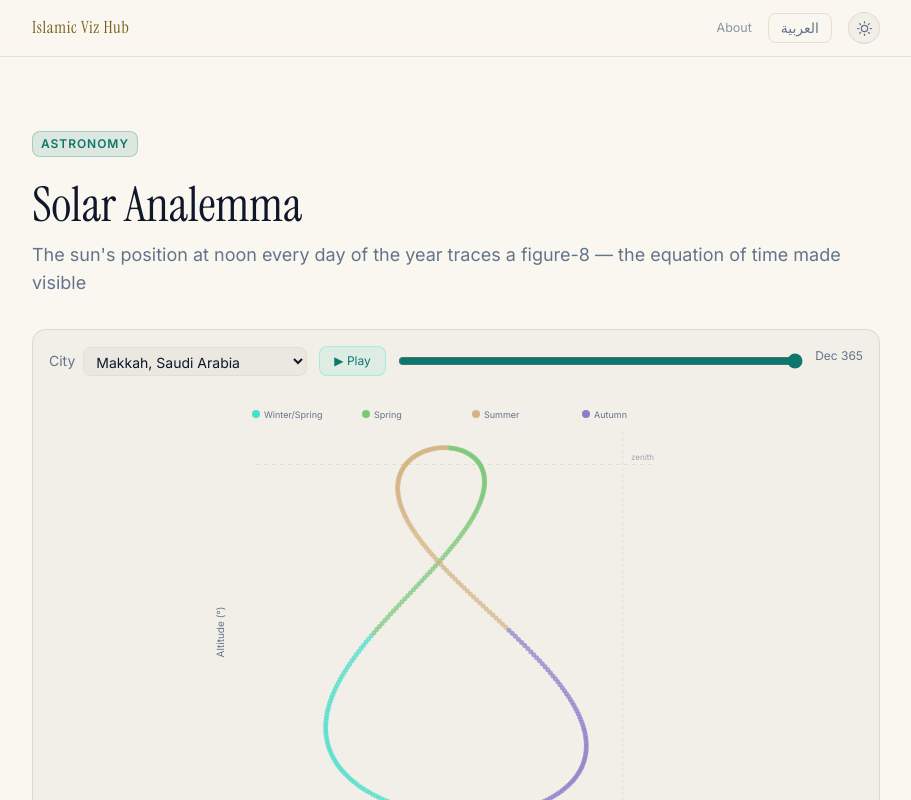
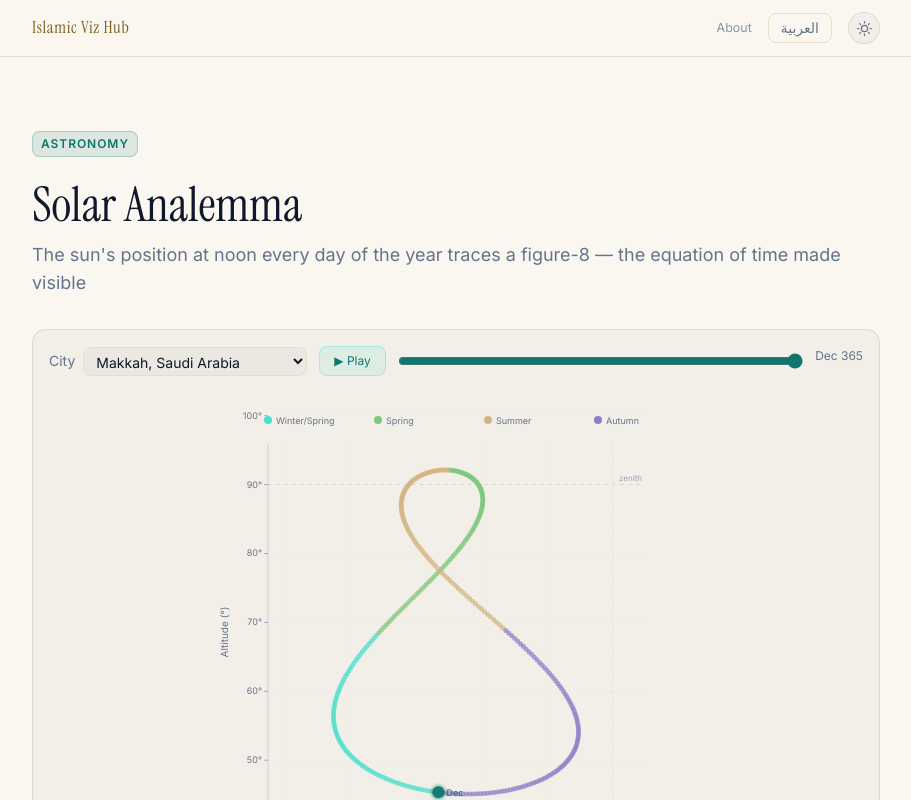
Before and after one commit to aousabdo/islamic-viz, a React (Vite) app: page /en/v/analemma in a window 1280 px wide. Shown: the top 800 px of the page, without its empty margins (184-1095 px from the left). Built offline with nearby package versions, Linux system fonts and the light colour scheme; a web font is replaced by a local one.

Commit message:
feat(analemma): add axis gridlines and tick-value labels
Adds 1-2-5-spaced ticks with degree values on both axes so readers can
see the sun's altitude and east-west sky angle directly off the chart.
The zenith reference and EoT=0 line are kept.

```diff
--- a/src/viz/analemma/Analemma.tsx
+++ b/src/viz/analemma/Analemma.tsx
@@ -9,7 +9,7 @@ import contentAr from './content.ar.json';
 
 const W = 480;
 const H = 480;
-const PAD = 40;
+const PAD = 52;
 
 type Pt = { day: number; az: number; alt: number };
 
@@ -18,6 +18,20 @@ function ptColor(day: number): string {
   if (day <= 171) return '#7cc87a'; // spring
   if (day <= 265) return '#d4b483'; // summer
   return '#8b7ec8';                 // autumn/winter
+}
+
+// 1–2–5 sequence tick generator.
+function niceTicks(min: number, max: number, targetCount = 6): number[] {
+  const range = max - min;
+  if (!(range > 0)) return [];
+  const rawStep = range / targetCount;
+  const pow = Math.pow(10, Math.floor(Math.log10(rawStep)));
+  const n = rawStep / pow;
+  const step = (n < 1.5 ? 1 : n < 3 ? 2 : n < 7 ? 5 : 10) * pow;
+  const first = Math.ceil(min / step) * step;
+  const ticks: number[] = [];
+  for (let v = first; v <= max + step * 0.5; v += step) ticks.push(v);
+  return ticks;
 }
 
 export default function Analemma() {
@@ -92,15 +106,19 @@ export default function Analemma() {
 
   const allAz  = pts.map((p) => p.az);
   const allAlt = pts.map((p) => p.alt);
-  const azMin  = Math.min(...allAz)  - 2;
-  const azMax  = Math.max(...allAz)  + 2;
-  const altMin = Math.min(...allAlt) - 2;
-  const altMax = Math.max(...allAlt) + 2;
+  const azRange  = Math.max(...allAz)  - Math.min(...allAz);
+  const altRange = Math.max(...allAlt) - Math.min(...allAlt);
+  const azMin  = Math.min(...allAz)  - Math.max(2, azRange  * 0.08);
+  const azMax  = Math.max(...allAz)  + Math.max(2, azRange  * 0.08);
+  const altMin = Math.min(...allAlt) - Math.max(2, altRange * 0.08);
+  const altMax = Math.max(...allAlt) + Math.max(2, altRange * 0.08);
 
   const xScale = (az: number)  => PAD + ((az  - azMin)  / (azMax  - azMin))  * (W - 2 * PAD);
   const yScale = (alt: number) => H - PAD - ((alt - altMin) / (altMax - altMin)) * (H - 2 * PAD);
 
   const lastPt = visiblePts[visiblePts.length - 1];
+  const xTicks = niceTicks(azMin,  azMax,  6);
+  const yTicks = niceTicks(altMin, altMax, 6);
 
   return (
     <div>
@@ -137,12 +155,48 @@ export default function Analemma() {
       <GlowDefs />
 
       <svg viewBox={`0 0 ${W} ${H}`} style={{ width: '100%', maxWidth: W, height: 'auto', display: 'block', margin: '0 auto' }}>
+        {/* Plot frame */}
+        <line x1={PAD} y1={H - PAD} x2={W - PAD} y2={H - PAD} stroke="var(--ink-dim)" strokeWidth={0.6} opacity={0.45} />
+        <line x1={PAD} y1={PAD}     x2={PAD}     y2={H - PAD} stroke="var(--ink-dim)" strokeWidth={0.6} opacity={0.45} />
+
+        {/* X gridlines, tick marks + values */}
+        {xTicks.map((t) => {
+          const x = xScale(t);
+          return (
+            <g key={`xt-${t}`}>
+              <line x1={x} y1={PAD} x2={x} y2={H - PAD}
+                stroke="var(--rule)" strokeWidth={0.35} opacity={0.18} />
+              <line x1={x} y1={H - PAD} x2={x} y2={H - PAD + 4}
+                stroke="var(--ink-dim)" strokeWidth={0.8} opacity={0.7} />
+              <text x={x} y={H - PAD + 14} textAnchor="middle" fontSize={9} fill="var(--ink-dim)">
+                {t.toFixed(0)}°
+              </text>
+            </g>
+          );
+        })}
+
+        {/* Y gridlines, tick marks + values */}
+        {yTicks.map((t) => {
+          const y = yScale(t);
+          return (
+            <g key={`yt-${t}`}>
+              <line x1={PAD} y1={y} x2={W - PAD} y2={y}
+                stroke="var(--rule)" strokeWidth={0.35} opacity={0.18} />
+              <line x1={PAD - 4} y1={y} x2={PAD} y2={y}
+                stroke="var(--ink-dim)" strokeWidth={0.8} opacity={0.7} />
+              <text x={PAD - 6} y={y + 3} textAnchor="end" fontSize={9} fill="var(--ink-dim)">
+                {t.toFixed(0)}°
+              </text>
+            </g>
+          );
+        })}
+
         {/* Axis labels */}
-        <text x={W / 2} y={H - 4} textAnchor="middle" fontSize={10} fill="var(--ink-dim)">
+        <text x={W / 2} y={H - 6} textAnchor="middle" fontSize={10} fill="var(--ink-dim)">
           {lang === 'ar' ? 'الانحراف عن الزوال (°)  شرق ← → غرب' : 'Meridian deviation — East ← → West (°)'}
         </text>
-        <text x={8} y={H / 2} textAnchor="middle" fontSize={10} fill="var(--ink-dim)"
-          transform={`rotate(-90, 8, ${H / 2})`}>
+        <text x={12} y={H / 2} textAnchor="middle" fontSize={10} fill="var(--ink-dim)"
+          transform={`rotate(-90, 12, ${H / 2})`}>
           {lang === 'ar' ? 'الارتفاع (°)' : 'Altitude (°)'}
         </text>
 
@@ -192,7 +246,7 @@ export default function Analemma() {
           { color: '#d4b483', label: lang === 'ar' ? 'صيف' : 'Summer' },
           { color: '#8b7ec8', label: lang === 'ar' ? 'خريف' : 'Autumn' },
         ].map(({ color, label }, i) => (
-          <g key={i} transform={`translate(${PAD + i * 110}, ${PAD - 18})`}>
+          <g key={i} transform={`translate(${PAD + i * 110}, ${PAD - 24})`}>
             <circle r={4} fill={color} />
             <text x={8} y={4} fontSize={9} fill="var(--ink-dim)">{label}</text>
           </g>
```
